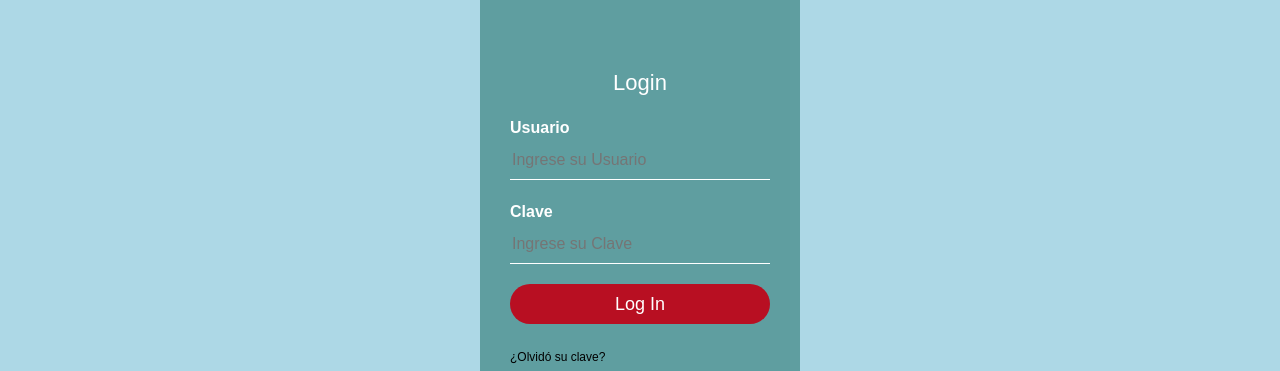
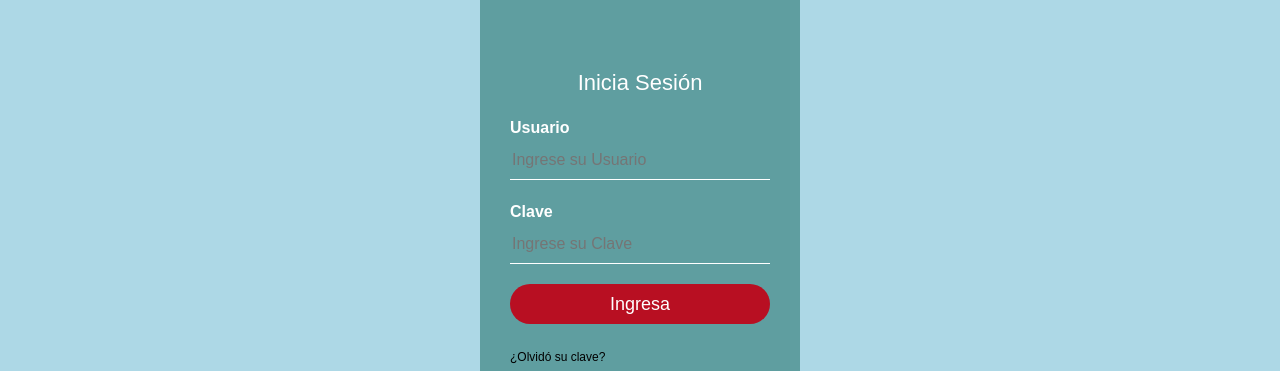
Before and after one commit to Patricio90/TeloVendo24-03, a plain HTML site: page Loginusuario.html in a window 1280 px wide. Shown: the part 190-561 px from the top of the page. Drawn offline with nearby package versions, Linux system fonts and the light colour scheme.

Commit message:
version 4.3
Estandarización (lenguaje) form de inicio de sesion

```diff
--- a/Loginusuario.html
+++ b/Loginusuario.html
@@ -49,7 +49,7 @@
         </nav>
       </header>
     <div class="login-box">
-      <h1>Login</h1>
+      <h1>Inicia Sesión</h1>
       <form>
         <!-- USERNAME INPUT -->
         <label for="username">Usuario</label>
@@ -57,7 +57,7 @@
         <!-- PASSWORD INPUT -->
         <label for="password">Clave</label>
         <input type="password" placeholder="Ingrese su Clave">
-        <input type="submit" value="Log In">
+        <input type="submit" value="Ingresa">
         <a href="#">¿Olvidó su clave?</a><br>
         <a href="#">¿No tiene una cuenta?</a>
       </form>
```
